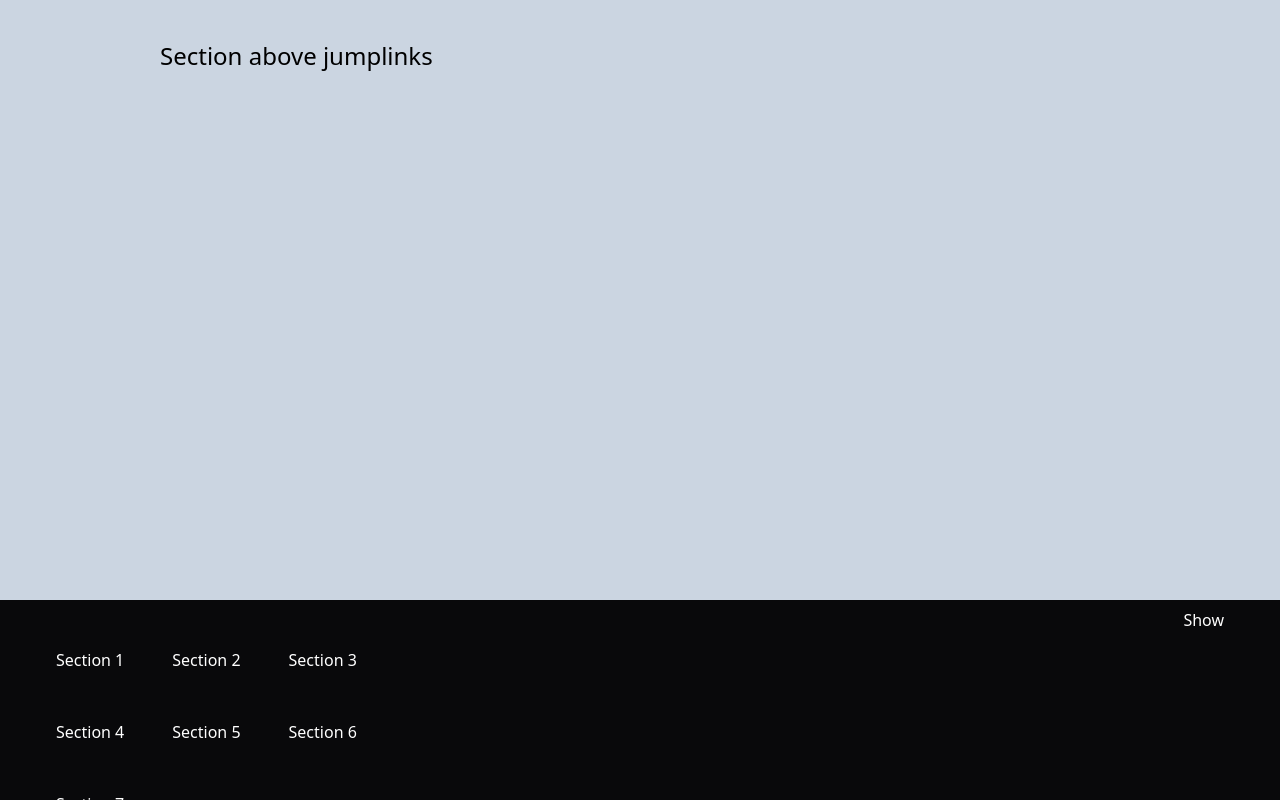
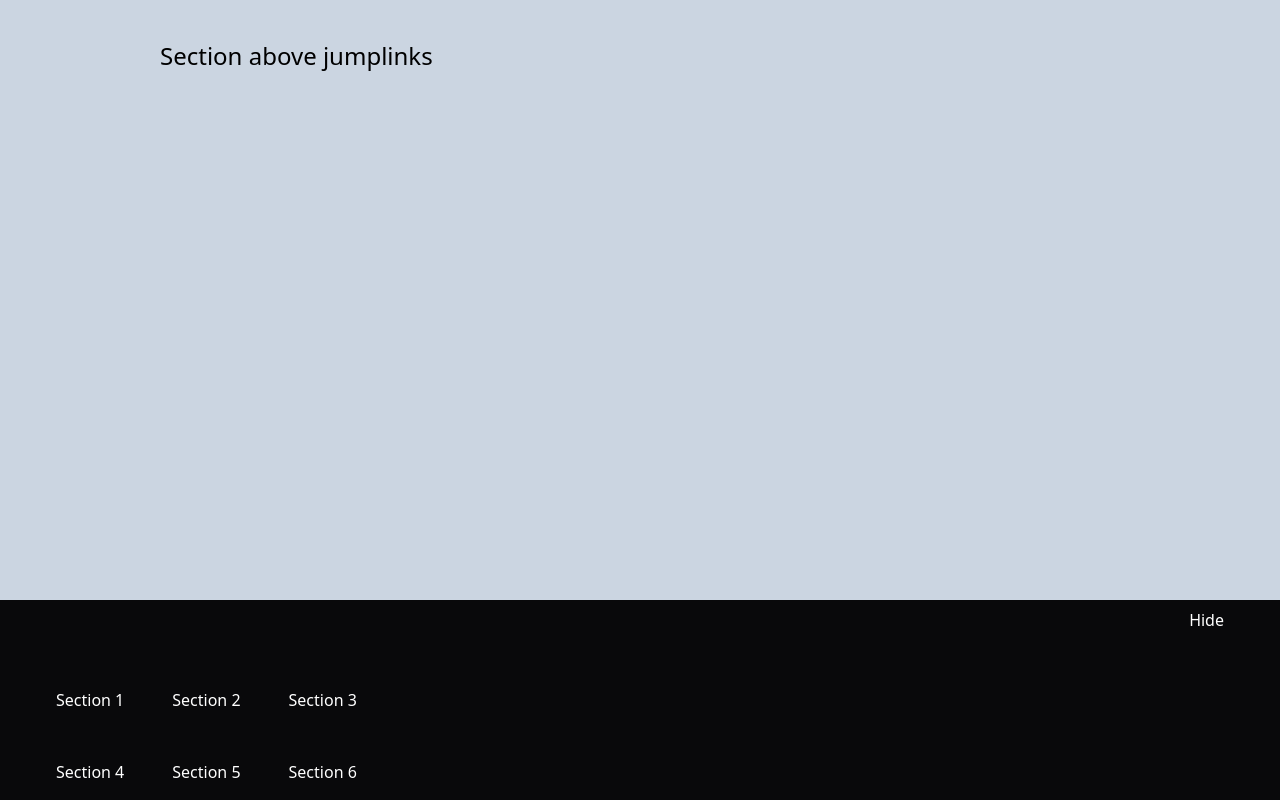
Before and after one commit to TamaraJoniec/JumpLinks, a Next.js app: page / in a window 1280 px wide. Both pictures are taken after a click on the button "Show". Shown: the top 800 px of the page. Built offline with nearby package versions, Linux system fonts and the light colour scheme.

Commit message:
show and hide button

```diff
--- a/src/app/components/dropDown.tsx
+++ b/src/app/components/dropDown.tsx
@@ -17,8 +17,9 @@ const Dropdown = () => {
   };
 
   return (
+    <div className="mt-2 w-[] bg-zinc-950  text-white">
     <div className='py-6 pb-8'>
-      <div>
+      {!isOpen && (
         <button
           type="button"
           className="px-4 py-2 text-white absolute right-10 top-0"
@@ -26,9 +27,17 @@ const Dropdown = () => {
         >
           Show
         </button>
+      )}
     </div>
-        {isOpen && (
+        {
+    isOpen && (
       <div className="mt-2 w-[] bg-zinc-950 ring-black text-white">
+        <button
+          type="button"
+          className="px-4 py-2 text-white absolute right-10 top-0"
+          onClick={closeDropdown}
+        >Hide
+        </button>
         <ul className="grid grid-cols-3 gap-4">
           {
             sections.map((title, i) => {
@@ -38,8 +47,8 @@ const Dropdown = () => {
             })}
         </ul>
       </div>
-        )}
-
+    )
+  }
   </div>
   )
 }
```
Lines whose indentation alone changed are shown as unchanged.
